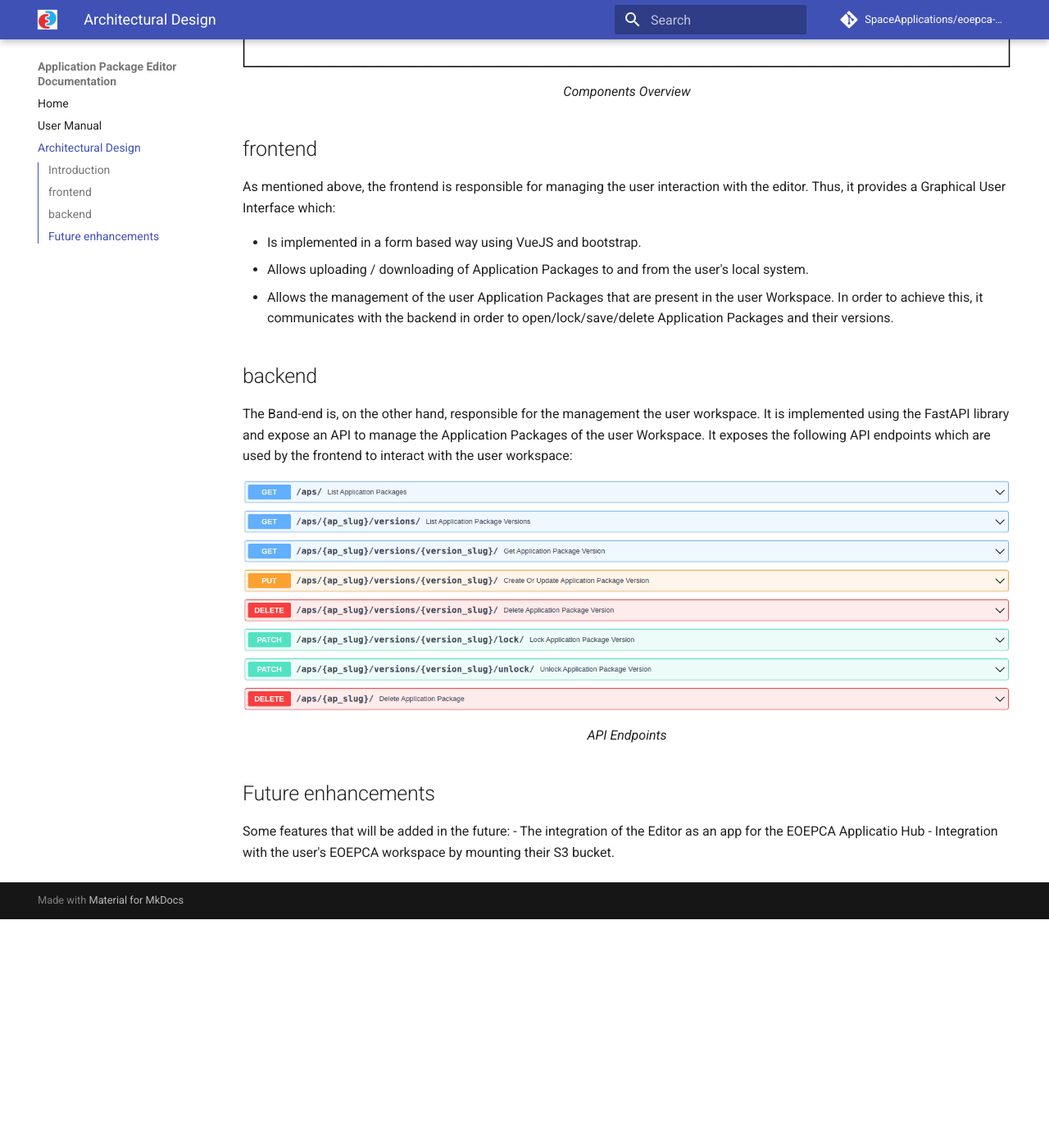
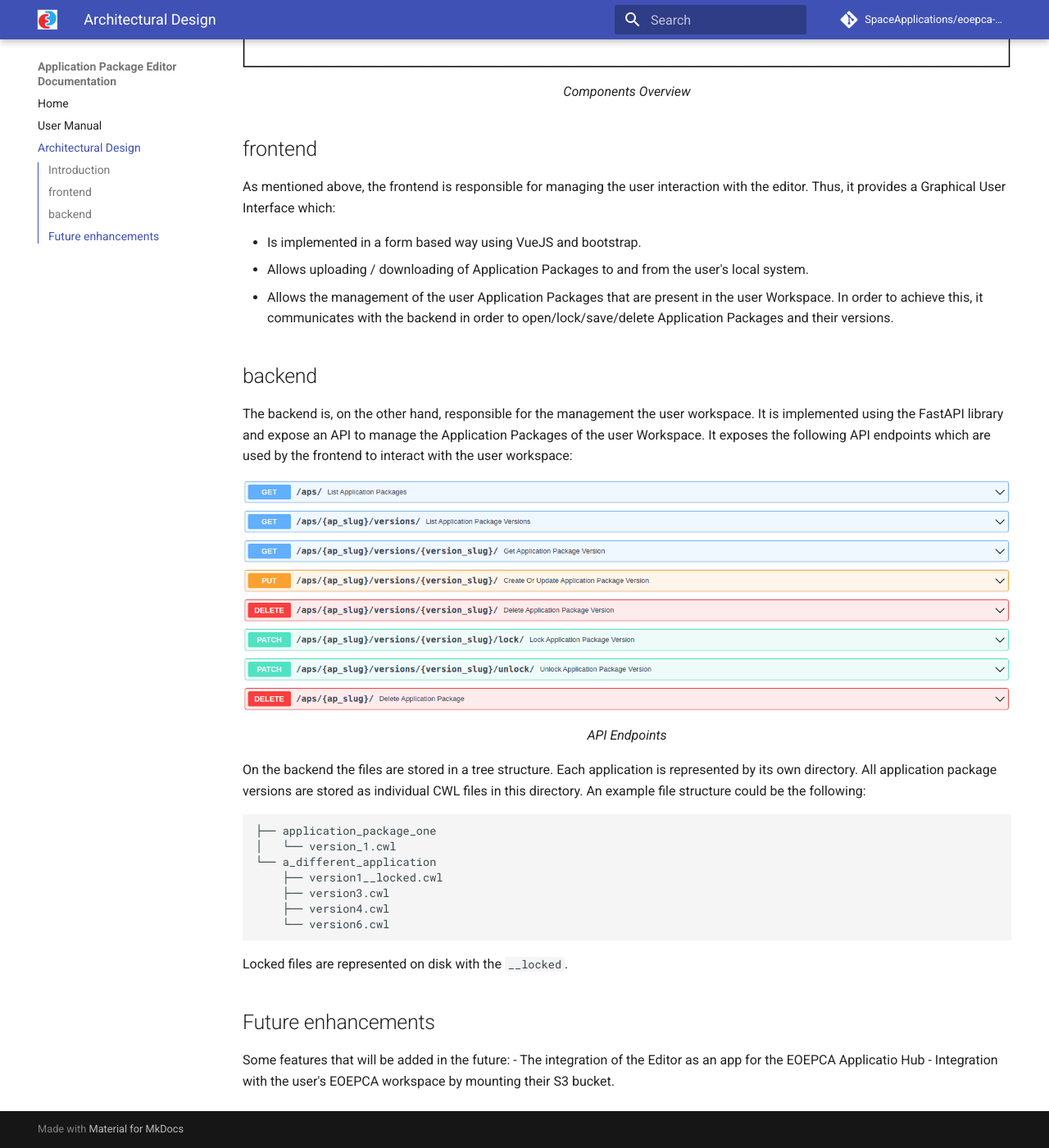
Before and after one commit to EOEPCA/eoepca-ap-editor, an MkDocs documentation site: the page built from docs/source/architectural-design/index.md, in a window 1280 px wide and 1400 px high, scrolled down 646 px. Shown: the whole window at 82% size. Built offline with MkDocs 1.6.1 and Material for MkDocs 9.7.7, drawn with Linux system fonts in a browser that asks for light colours; comment, search, counter and statistics services are not loaded; the version menu is left out; before the commit the page ends 1767 px from its top, so only the background shows below that.

````diff
--- a/docs/source/architectural-design/index.md
+++ b/docs/source/architectural-design/index.md
@@ -20,12 +20,24 @@ provides a Graphical User Interface which:
     this, it communicates with the backend in order to open/lock/save/delete Application Packages and their versions.
 
 ## backend
-The Band-end is, on the other hand, responsible for the management the user workspace. It is implemented using the
+The backend is, on the other hand, responsible for the management the user workspace. It is implemented using the
 FastAPI library and expose an API to manage the Application Packages of the user Workspace. It exposes the following API endpoints which are used by the frontend to interact with the user workspace:
 
 ![API Endpoints](../assets/architectural_design/api_endpoints.png)
 *<p style="text-align: center;">API Endpoints</p>*
 
+On the backend the files are stored in a tree structure. Each application is represented by its own directory. All application package versions are stored as individual CWL files in this directory. An example file structure could be the following:
+```
+├── application_package_one
+│   └── version_1.cwl
+└── a_different_application
+    ├── version1__locked.cwl
+    ├── version3.cwl
+    ├── version4.cwl
+    └── version6.cwl
+```
+Locked files are represented on disk with the `__locked`.
+
 ## Future enhancements
 Some features that will be added in the future:
 - The integration of the Editor as an app for the EOEPCA Applicatio Hub
--- a/frontend/src/components/CommandLinetool/CommandLineToolEditor.vue
+++ b/frontend/src/components/CommandLinetool/CommandLineToolEditor.vue
@@ -376,8 +376,8 @@ export default {
     },
     inOutIds() {
       return [
-        ...this.commandLineTool.inputs.map(input => input.id),
-        ...this.commandLineTool.outputs.map(output => output.id)
+        ...this.commandLineTool.inputs ? this.commandLineTool.inputs.map(input => input.id) : [],
+        ...this.commandLineTool.outputs ? this.commandLineTool.outputs.map(output => output.id) : []
       ];
     }
   }
````
Also changed, not shown: README.md, 3 other files.
